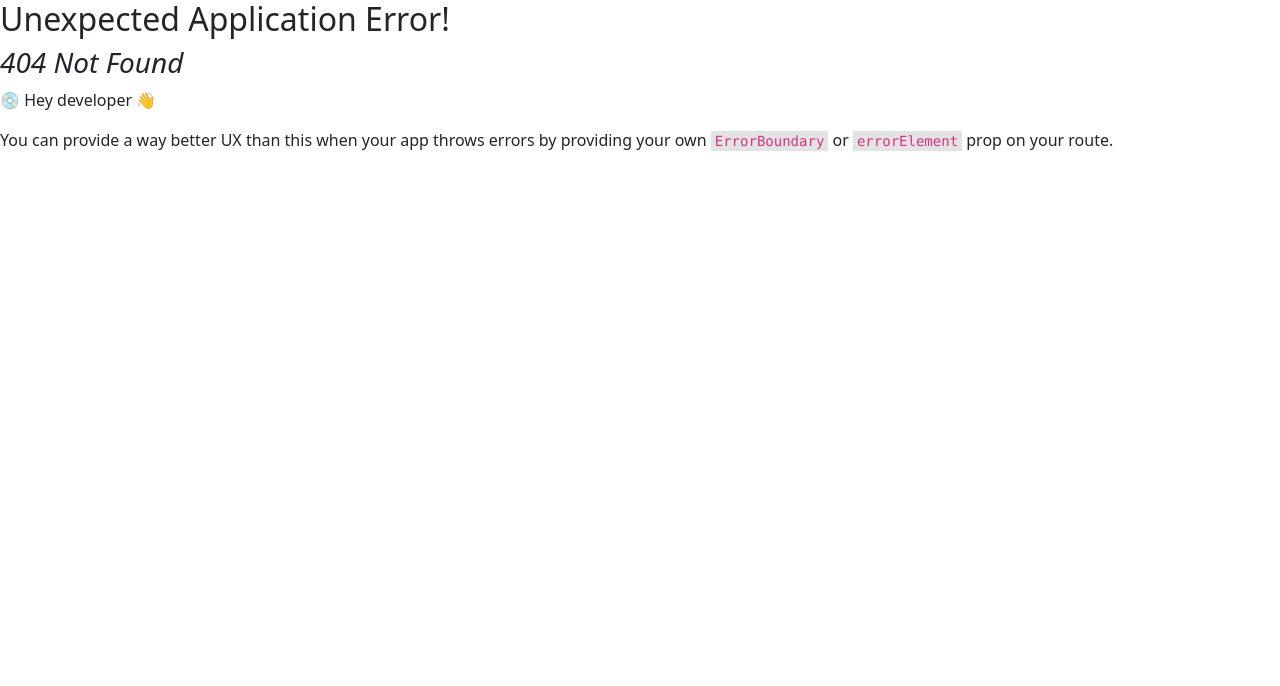
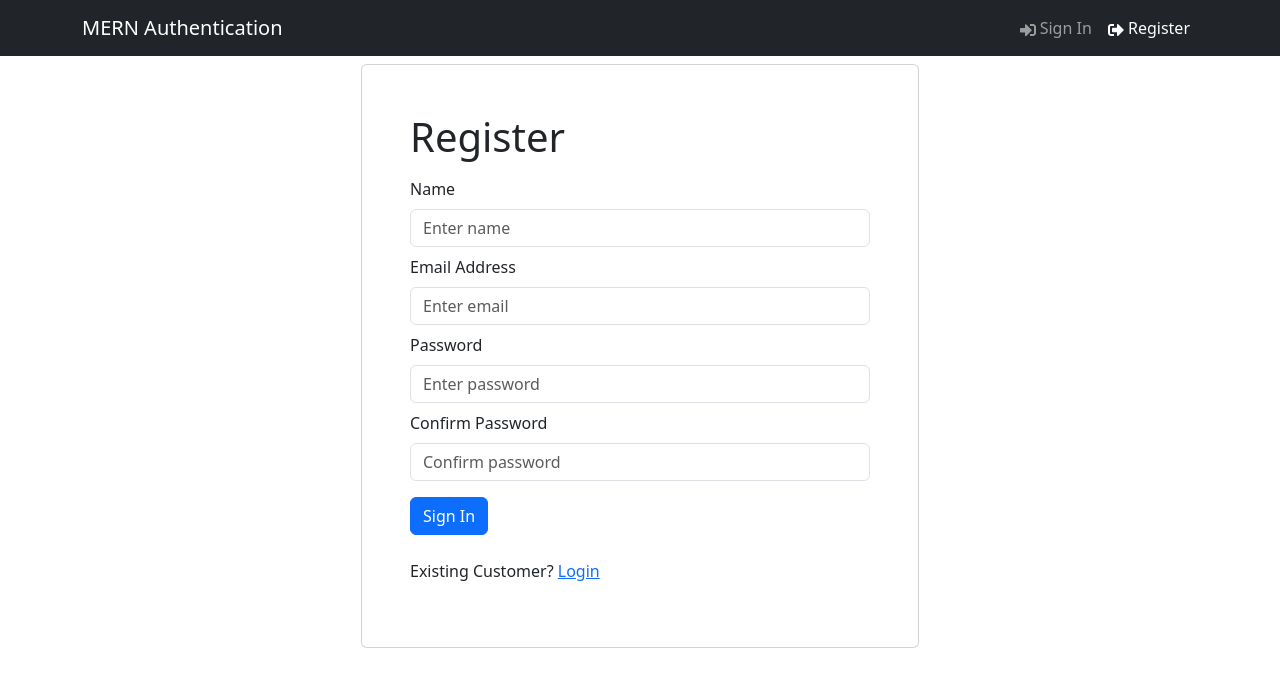
Before and after one commit to jjuhric/mern-authentication, a React (Vite) app in the folder frontend/: page /register in a window 1280 px wide. Before the commit this address had no page. Shown: the top 686 px of the page. Built offline with nearby package versions, Linux system fonts and the light colour scheme.

Commit message:
adding pages and routes for user signup and login

```diff
--- /dev/null
+++ b/frontend/src/components/FormContainer.jsx
@@ -0,0 +1,20 @@
+import { Container, Row, Col } from 'react-bootstrap'
+import PropTypes from 'prop-types';
+
+const FormContainer = ({ children }) => {
+    return (
+        <Container>
+            <Row className='justify-content-md-center'>
+                <Col xs={12} md={6} className="card p-5">
+                    {children}
+                </Col>
+            </Row>
+        </Container>
+    )
+}
+
+FormContainer.propTypes = {
+    children: PropTypes.node.isRequired
+};
+
+export default FormContainer
--- a/frontend/src/main.jsx
+++ b/frontend/src/main.jsx
@@ -2,14 +2,18 @@
 import ReactDOM from 'react-dom/client'
 import { createBrowserRouter, createRoutesFromElements, Route, RouterProvider } from 'react-router-dom'
 import App from './App.jsx'
-import HomeScreen from './screens/HomeScreen.jsx'
+import Home from './screens/HomeScreen.jsx'
+import Login from './screens/LoginScreen.jsx'
+import Register from './screens/RegisterScreen.jsx'
 import 'bootstrap/dist/css/bootstrap.min.css'
 import './index.css'
 
 const router = createBrowserRouter(
   createRoutesFromElements(
     <Route path="/" element={<App />}>
-      <Route index={true} path='/' element={<HomeScreen />} />
+      <Route index={true} path='/' element={<Home />} />
+      <Route path='/login' element={<Login />} />
+      <Route path='/register' element={<Register />} />
     </Route>
   ),
 
--- a/frontend/src/screens/HomeScreen.jsx
+++ b/frontend/src/screens/HomeScreen.jsx
@@ -1,5 +1,5 @@
 import Hero from "../components/Hero"
 
-const HomeScreen = () => <Hero />
+const Home = () => <Hero />
 
-export default HomeScreen
+export default Home
--- /dev/null
+++ b/frontend/src/screens/LoginScreen.jsx
@@ -0,0 +1,38 @@
+import { useState } from 'react';
+import { Link } from 'react-router-dom';
+import { Form, Button, Row, Col } from 'react-bootstrap';
+import FormContainer from '../components/FormContainer';
+
+const Login = () => {
+    const [email, setEmail] = useState('');
+    const [password, setPassword] = useState('');
+
+    const submitHandler = (e) => {
+        e.preventDefault();
+        console.log("Submit");
+    };
+
+    return (
+        <FormContainer>
+            <h1>Sign In</h1>
+            <Form onAbort={submitHandler}>
+                <Form.Group className="my-2" controlId="email">
+                    <Form.Label>Email Address</Form.Label>
+                    <Form.Control type="email" placeholder="Enter email" value={email} onChange={(e) => setEmail(e.target.value)}></Form.Control>
+                </Form.Group>
+                <Form.Group className="my-2" controlId="password">
+                    <Form.Label>Password</Form.Label>
+                    <Form.Control type="password" placeholder="Enter password" value={password} onChange={(e) => setPassword(e.target.value)}></Form.Control>
+                </Form.Group>
+                <Button type="submit" variant="primary" className="my-2">Sign In</Button>
+                <Row className="py-3">
+                    <Col>
+                        New Customer? <Link to="/register">Register</Link>
+                    </Col>
+                </Row>
+            </Form>
+        </FormContainer>
+    )
+}
+
+export default Login
--- /dev/null
+++ b/frontend/src/screens/RegisterScreen.jsx
@@ -0,0 +1,53 @@
+import { useState } from 'react';
+import { Link } from 'react-router-dom';
+import { Form, Button, Row, Col } from 'react-bootstrap';
+import FormContainer from '../components/FormContainer';
+
+const Register = () => {
+    const [name, setName] = useState('');
+    const [email, setEmail] = useState('');
+    const [password, setPassword] = useState('');
+    const [confirmPassword, setConfirmPassword] = useState('');
+
+    const submitHandler = (e) => {
+        e.preventDefault();
+        console.log("Submit");
+    };
+
+    return (
+        <FormContainer>
+            <h1>Register</h1>
+            <Form onAbort={submitHandler}>
+                <Form.Group className="my-2" controlId="name">
+                    <Form.Label>Name</Form.Label>
+                    <Form.Control type="email" placeholder="Enter name" value={name} onChange={(e) => setName(e.target.value)}></Form.Control>
+                </Form.Group>
+
+                <Form.Group className="my-2" controlId="email">
+                    <Form.Label>Email Address</Form.Label>
+                    <Form.Control type="email" placeholder="Enter email" value={email} onChange={(e) => setEmail(e.target.value)}></Form.Control>
+                </Form.Group>
+
+                <Form.Group className="my-2" controlId="password">
+                    <Form.Label>Password</Form.Label>
+                    <Form.Control type="password" placeholder="Enter password" value={password} onChange={(e) => setPassword(e.target.value)}></Form.Control>
+                </Form.Group>
+
+                <Form.Group className="my-2" controlId="password">
+                    <Form.Label>Confirm Password</Form.Label>
+                    <Form.Control type="password" placeholder="Confirm password" value={confirmPassword} onChange={(e) => setConfirmPassword(e.target.value)}></Form.Control>
+                </Form.Group>
+
+                <Button type="submit" variant="primary" className="my-2">Sign In</Button>
+
+                <Row className="py-3">
+                    <Col>
+                        Existing Customer? <Link to="/login">Login</Link>
+                    </Col>
+                </Row>
+            </Form>
+        </FormContainer>
+    )
+}
+
+export default Register
```
